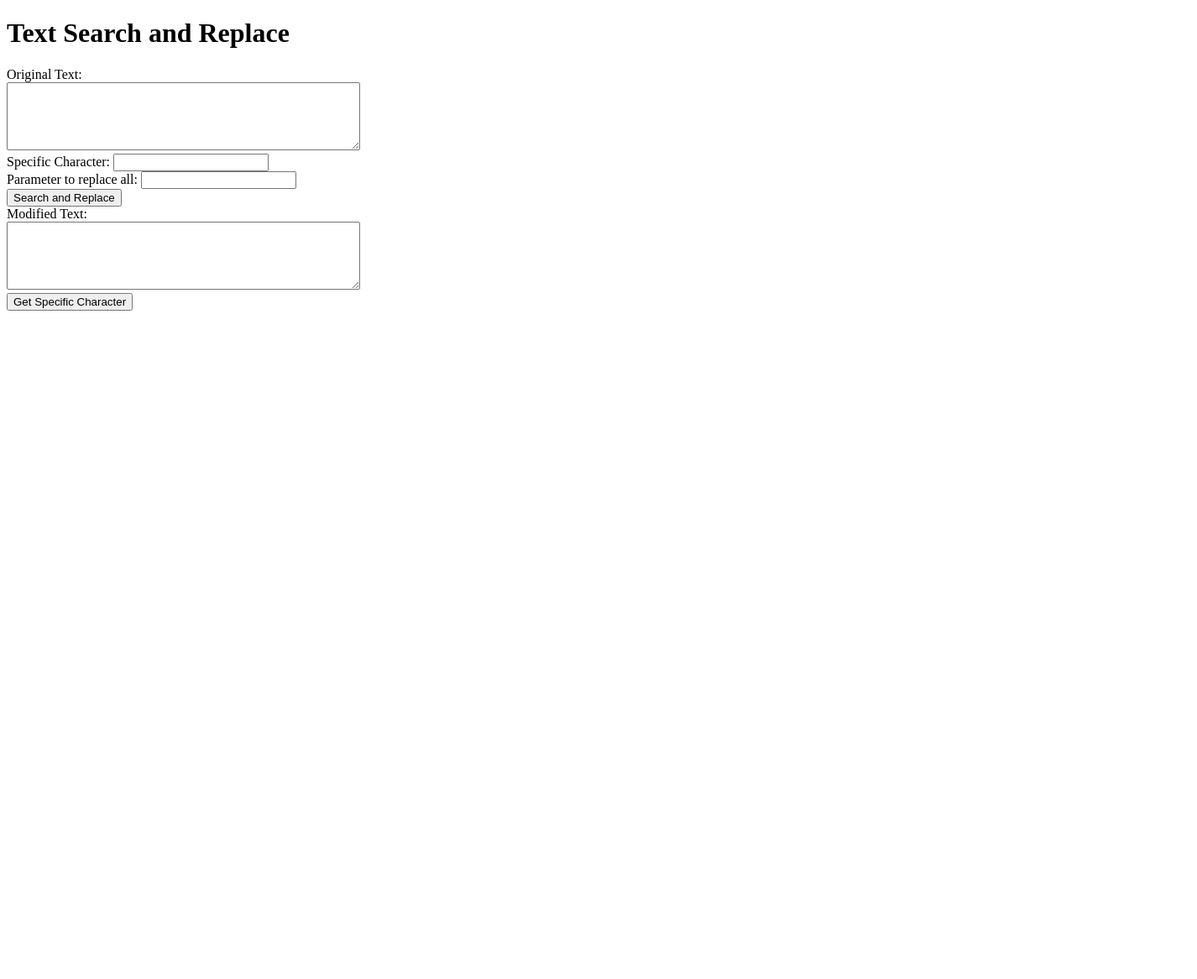
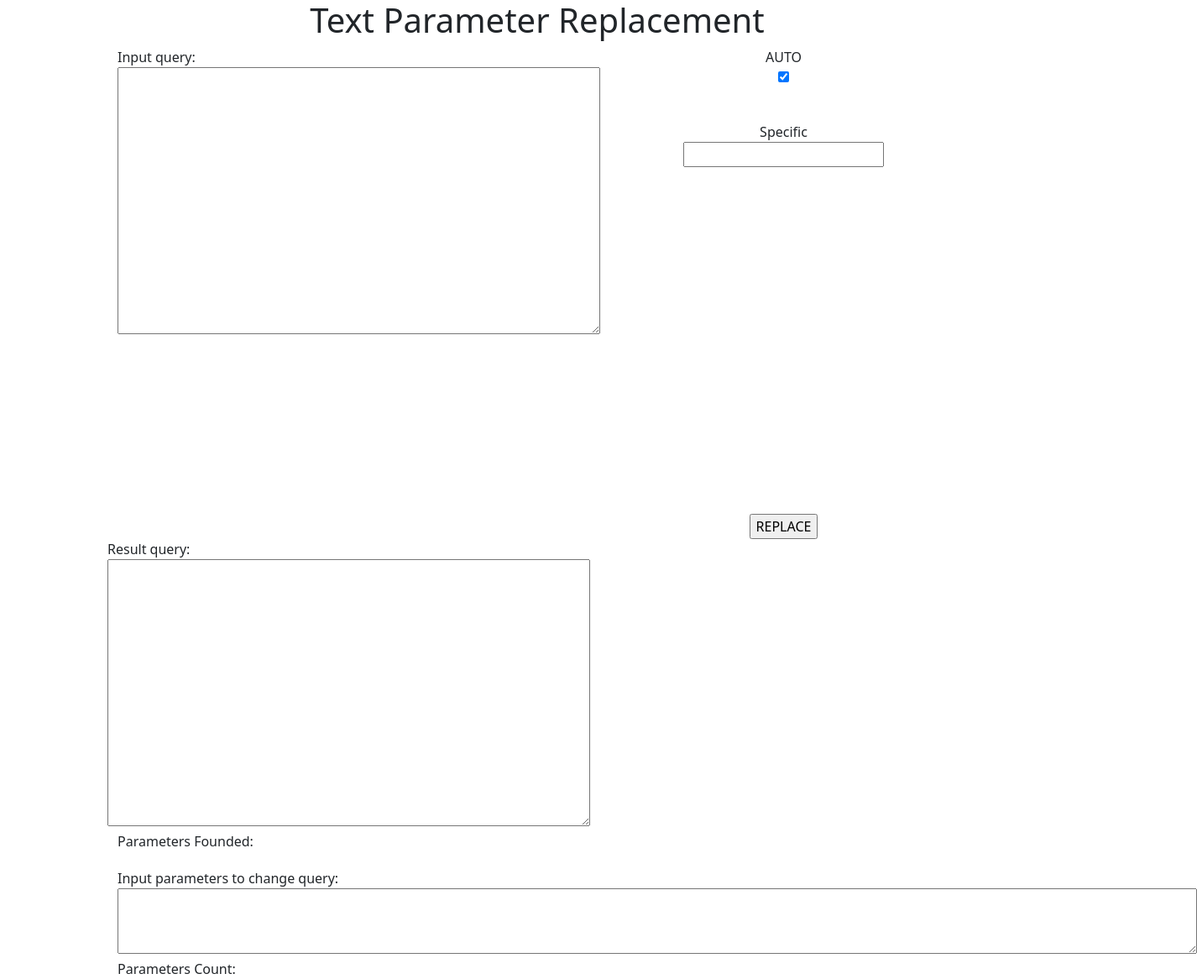
Before and after one commit to RdrigaO/TextParameterReplace, a plain HTML site: page index.html in a window 1280 px wide. Shown: the whole page at 84% size, 1426 px wide, since content can reach past the window. Before the commit the page ends 800 px from the top, so only its background shows below. Drawn offline with nearby package versions, Linux system fonts and the light colour scheme.

Commit message:
Estruturando o Front

```diff
--- a/index.html
+++ b/index.html
@@ -1,27 +1,80 @@
 <!DOCTYPE html>
-<html>
+<html lang="en">
   <head>
-    <title>Text Parameter Replacement</title>
+    <meta charset="UTF-8" />
+    <meta http-equiv="X-UA-Compatible" content="IE=edge" />
+    <meta name="viewport" content="width=device-width, initial-scale=1.0" />
+    <title>Document</title>
+
+    <link
+      href="https://cdn.jsdelivr.net/npm/bootstrap@5.3.0-alpha3/dist/css/bootstrap.min.css"
+      rel="stylesheet"
+      integrity="sha384-KK94CHFLLe+nY2dmCWGMq91rCGa5gtU4mk92HdvYe+M/SXH301p5ILy+dN9+nJOZ"
+      crossorigin="anonymous"
+    />
   </head>
   <body>
-    <h1>Text Search and Replace</h1>
+    <div class="container-fluid" style="width: 80%">
+      <h1 style="text-align: center">Text Parameter Replacement</h1>
+      <div class="row">
+        <div class="col" style="padding-right: 0%">
+          <label for="originalText">Input query:</label><br />
+          <textarea id="originalText" rows="13" cols="60"></textarea><br />
+        </div>
+        <div
+          class="col"
+          style="
+            width: 5%;
+            display: flex;
+            flex-direction: column;
+            align-items: center;
+            justify-content: center;
+            text-align: center;
+          "
+        >
+          <div class="row-w">
+            <label for="auto">AUTO</label><br />
+            <input type="checkbox" name="auto" id="" checked="true" />
+          </div>
+          <div class="row-w" style="margin-top: 10%">
+            <label for="Specific">Specific</label><br />
+            <input type="text" style="width: 100%" name="Specific" />
+          </div>
 
-    <label for="originalText">Original Text:</label><br />
-    <textarea id="originalText" rows="5" cols="50"></textarea><br />
-
-    <label for="specificChar">Specific Character:</label>
-    <input type="text" id="specificChar" /><br />
-
-    <label for="replaceText">Parameter to replace all:</label>
-    <input type="text" id="replaceText" /><br />
-
-    <button onclick="searchAndReplace()">Search and Replace</button><br />
-
-    <label for="modifiedText">Modified Text:</label><br />
-    <textarea id="modifiedText" rows="5" cols="50" readonly></textarea><br />
-
-    <button onclick="getSpecificChar()">Get Specific Character</button>
-
-    <script src="./script.js"></script>
+          <div class="row-w" style="margin-top: 100%">
+            <input type="button" value="REPLACE" />
+          </div>
+        </div>
+        <div class="col" style="padding-left: 0%; margin-left: 0%">
+          <label for="originalText">Result query:</label><br />
+          <textarea
+            id="originalText"
+            rows="13"
+            cols="60"
+            readonly="true"
+          ></textarea
+          ><br />
+        </div>
+      </div>
+      <div class="row">
+        <div class="col-sm-3">Parameters Founded:</div>
+      </div>
+      <div class="row" style="margin-bottom: 2%"></div>
+      <div class="row">
+        <div class="col-sm-6">Input parameters to change query:</div>
+      </div>
+      <div class="row">
+        <div class="col" style="padding-right: 0%">
+          <textarea id="originalText" rows="3" cols="137"></textarea><br />
+          <label for="originalText">Parameters Count:</label><br />
+        </div>
+      </div>
+    </div>
+    <script
+      src="https://cdn.jsdelivr.net/npm/bootstrap@5.3.0-alpha3/dist/js/bootstrap.bundle.min.js"
+      integrity="sha384-ENjdO4Dr2bkBIFxQpeoTz1HIcje39Wm4jDKdf19U8gI4ddQ3GYNS7NTKfAdVQSZe"
+      crossorigin="anonymous"
+    ></script>
+    <script src="./js/script.js"></script>
   </body>
 </html>
--- /dev/null
+++ b/js/script.js
@@ -0,0 +1,17 @@
+function searchAndReplace() {
+  let originalText = document.getElementById("originalText").value;
+  let parameters = document.getElementById("replaceText").value;
+
+  let elementsArray = parameters.split(",").map(function (element) {
+    return element.trim();
+  });
+  let modifiedText = sqlFormatter.format(originalText, {
+    dialect: "plsql",
+    params: elementsArray,
+    keywordCase: "upper",
+    logicalOperatorNewline: "before",
+    identStyle: "tabularRight",
+  });
+
+  document.getElementById("modifiedText").value = modifiedText;
+}
--- a/script.js
+++ /dev/null
@@ -1,76 +0,0 @@
-// function searchAndReplace() {
-//   let originalText = document.getElementById("originalText").value;
-//   let specificChar = document.getElementById("specificChar").value;
-//   let parameters = document.getElementById("replaceText").value;
-//   let charArray = [];
-
-//   let elementsArray = parameters.split(",").map(function (element) {
-//     return element.trim();
-//   });
-
-//   // Iterate through each character in the original text
-//   for (let i = 0; i < originalText.length; i++) {
-//     let char = originalText.charAt(i);
-
-//     // Check if the character matches the specificChar
-//     if (char === specificChar) {
-//       charArray.push(char);
-//     }
-//   }
-//   for (var a = 0; a < charArray.length; a++) {
-//     for (var j = 0; j < elementsArray.length; j++) {
-//       if (a == j) {
-//         // var modifiedText = originalText
-//         //   .split(charArray[a])
-//         //   .join(elementsArray[j]);
-//         // console.log(modifiedText);
-//         // document.getElementById("modifiedText").value = modifiedText;
-//         console.log(charArray[a], elementsArray[j]);
-//       }
-//     }
-//   }
-
-//   // console.log(elementsArray);
-//   // console.log(charArray); // Output the charArray to the console
-//   let replaceText = document.getElementById("replaceText").value;
-
-//   // let modifiedText = originalText.split(searchText).join(replaceText);
-
-//   document.getElementById("modifiedText").value = modifiedText;
-// }
-
-function searchAndReplace() {
-  let originalText = document.getElementById("originalText").value;
-  let specificChar = document.getElementById("specificChar").value;
-  let parameters = document.getElementById("replaceText").value;
-  let charArray = [];
-
-  let elementsArray = parameters.split(",").map(function (element) {
-    return element.trim();
-  });
-
-  // Iterate through each character in the original text
-  for (let i = 0; i < originalText.length; i++) {
-    let char = originalText.charAt(i);
-
-    // Check if the character matches the specificChar
-    if (char === specificChar) {
-      charArray.push(char);
-    }
-  }
-
-  var replacedText = originalText.replace(/\{\d\}/g, function (match) {
-    var index = parseInt(match.match(/\d/), elementsArray[0]);
-    return replacements[index];
-  });
-
-  console.log(replacedText);
-
-  console.log(elementsArray);
-  console.log(charArray); // Output the charArray to the console
-  let replaceText = document.getElementById("replaceText").value;
-
-  // let modifiedText = originalText.split(searchText).join(replaceText);
-
-  document.getElementById("modifiedText").value = modifiedText;
-}
```
